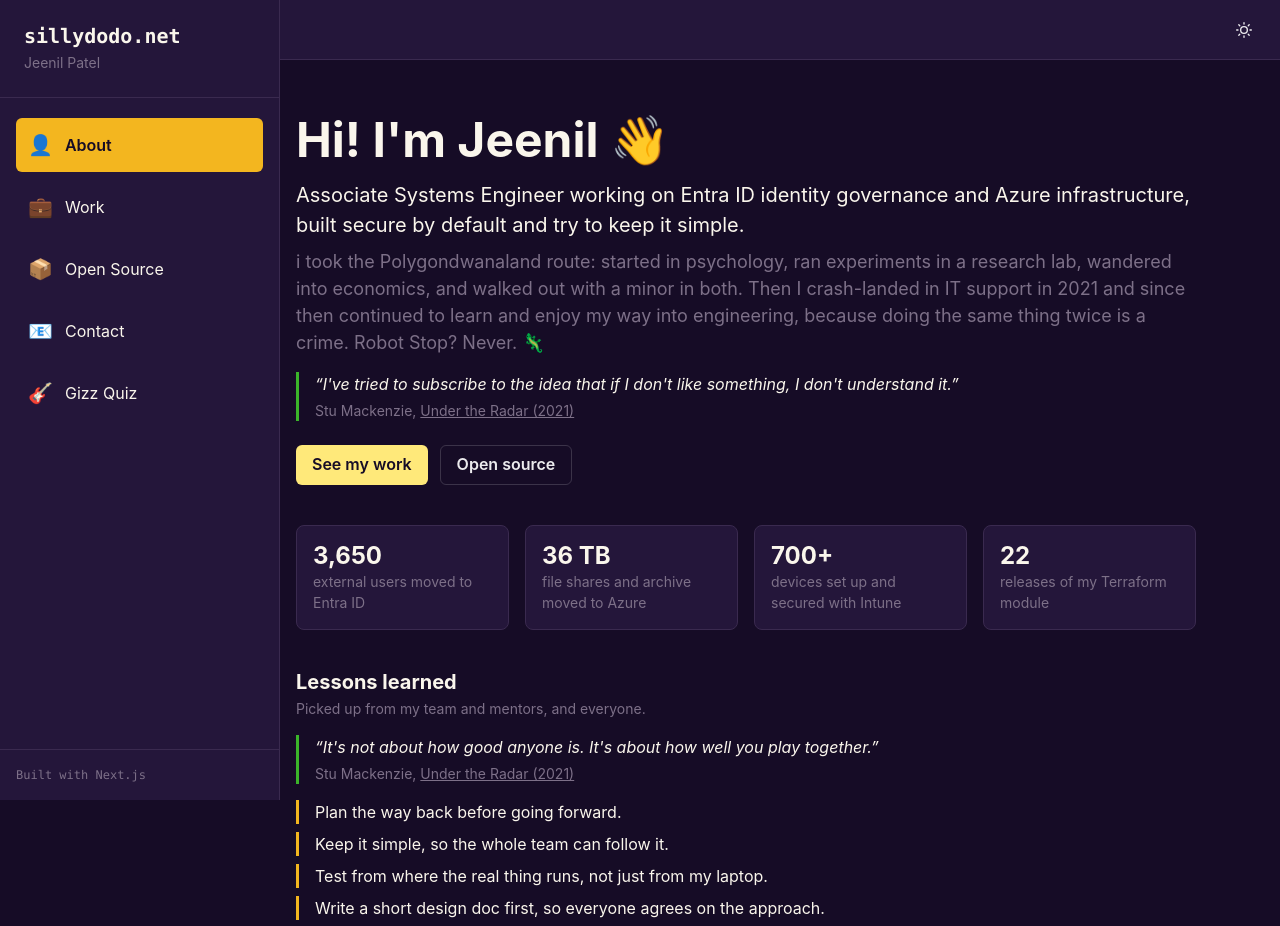
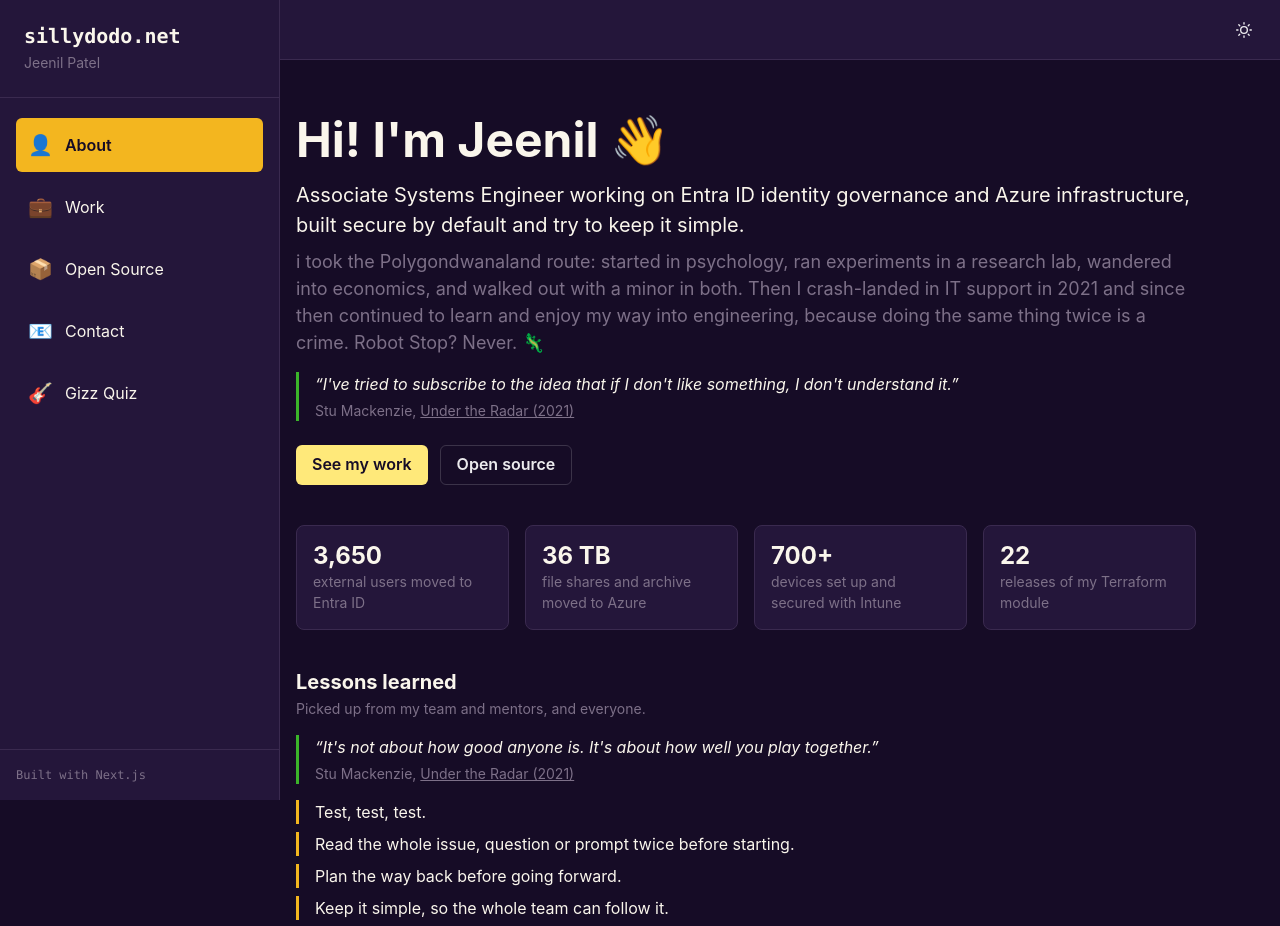
Before and after one commit to Jeenil/sillydodo, a Next.js app: page / in a window 1280 px wide. Shown: the top 926 px of the page. Built offline with nearby package versions, Linux system fonts and the light colour scheme.

Commit message:
feat(about): add test and read-twice lessons

```diff
--- a/app/data/projects.ts
+++ b/app/data/projects.ts
@@ -180,6 +180,8 @@ flowchart LR
 
 // What I've picked up so far. Shown on the About page.
 export const lessonsLearned = [
+  "Test, test, test.",
+  "Read the whole issue, question or prompt twice before starting.",
   "Plan the way back before going forward.",
   "Keep it simple, so the whole team can follow it.",
   "Test from where the real thing runs, not just from my laptop.",
```
